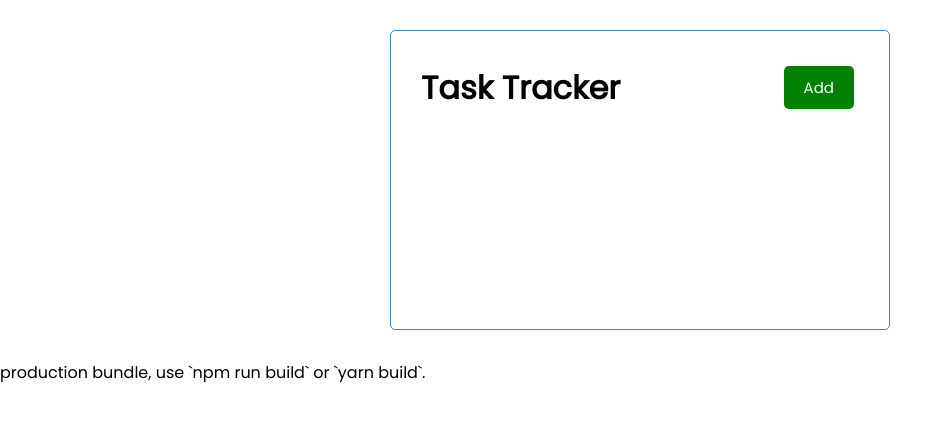
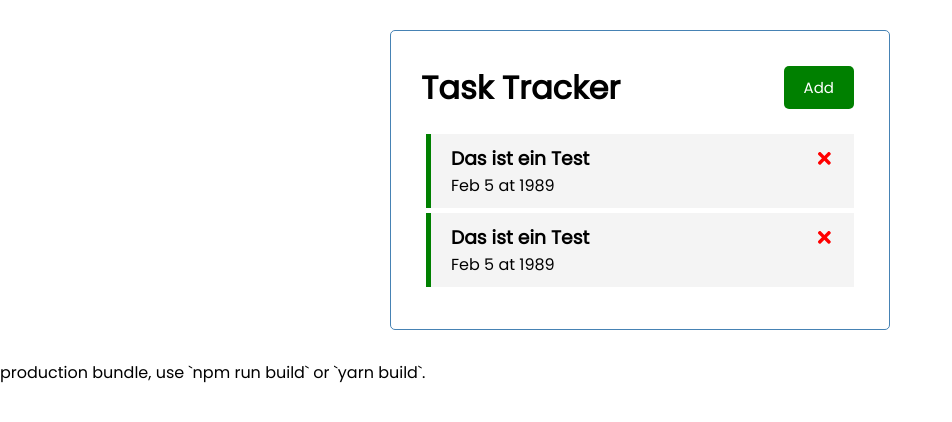
Before and after one commit to JoshuaKistler/react-task-tracker, a React (Create React App) app: page / in a window 1280 px wide. Shown: the top 422 px of the page, without its empty margins (0-952 px from the left). Built offline with nearby package versions, Linux system fonts and the light colour scheme.

Commit message:
Reminder works

```diff
--- a/package.json
+++ b/package.json
@@ -9,6 +9,8 @@
     "@testing-library/user-event": "^13.5.0",
     "react": "^19.1.1",
     "react-dom": "^19.1.1",
+    "react-icon": "^1.0.0",
+    "react-icons": "^5.5.0",
     "react-scripts": "5.0.1",
     "web-vitals": "^2.1.4"
   },
--- a/src/App.js
+++ b/src/App.js
@@ -1,9 +1,45 @@
+import { useState } from 'react'
+
 import Header from "./components/Header";
+import Tasks from './components/Tasks'
+  const App = () => {
+    const [tasks, setTasks] = useState([
+        {
+          id: 1,
+          text: 'Das ist ein Test',
+          day: 'Feb 5 at 1989',
+          reminder: true
+        },
+        {
+          id: 2,
+          text: 'Das ist ein Test',
+          day: 'Feb 5 at 1989',
+          reminder: true
+        }
+    ])
 
-function App() {
+    //Delete Task
+    const deleteTask= (id) => {
+      setTasks(tasks.filter((task) => task.id !==
+      id))
+    }
+    // Toggle Reminder
+    const toggleReminder = (id) => {
+      setTasks(tasks.map((task) => task.id === id
+    ? {...task, reminder:
+       !task.reminder } : task
+      )
+    )
+  }
   return (
     <div className="container">
       <Header title={'Task Tracker'} />
+      {tasks.length > 0 ? (
+      <Tasks tasks={tasks} onDelete=
+      {deleteTask} onToggle={toggleReminder}/>
+      ) : (
+        'No Tasks to Show'
+      )}
     </div>
   )
 }
--- /dev/null
+++ b/src/components/Task.js
@@ -0,0 +1,18 @@
+import { FaTimes } from 'react-icons/fa'
+
+const Task = ({ task, onDelete, onToggle }) => {
+  return (
+    <div className={`task ${task.reminder ? 'reminder' : ''}`} onDoubleClick={() => onToggle(task.id)}>
+        <h3>{task.text}
+            <FaTimes style={{
+            color: 'red',
+            cursor: 'pointer'}}
+            onClick={() => onDelete(task.id)}
+        />
+        </h3>
+        <p>{task.day}</p>
+    </div>
+  )
+}
+
+export default Task
--- /dev/null
+++ b/src/components/Tasks.js
@@ -0,0 +1,16 @@
+ import Task from './Task'
+ const Tasks = ({ tasks, onDelete, onToggle }) => {
+
+ return (
+    <>
+      {tasks.map((task) => (
+        <Task key={task.id} task={task}
+        onDelete={onDelete}
+        onToggle={onToggle}
+        />
+        ))}
+    </>
+  )
+}
+
+export default Tasks
```
Also changed, not shown: 1 other file (tests, documents, lock files or other folders).
